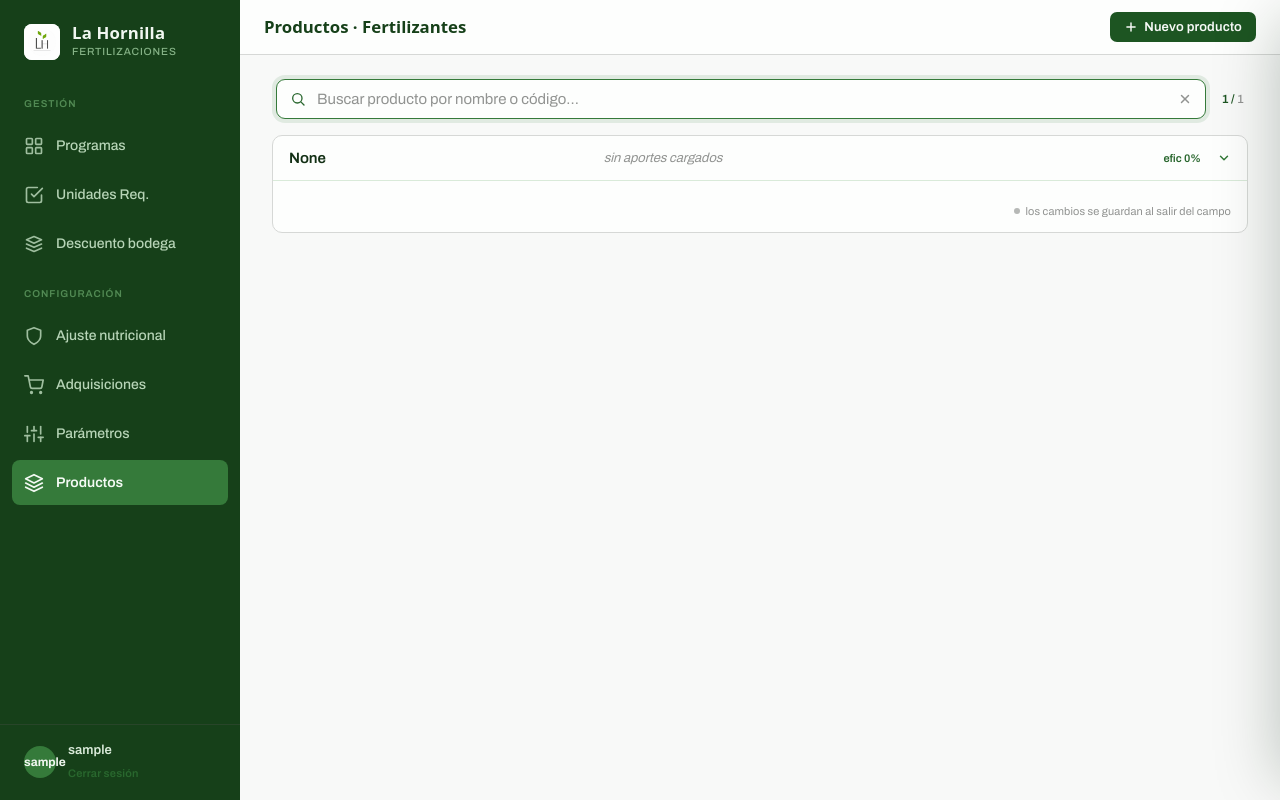
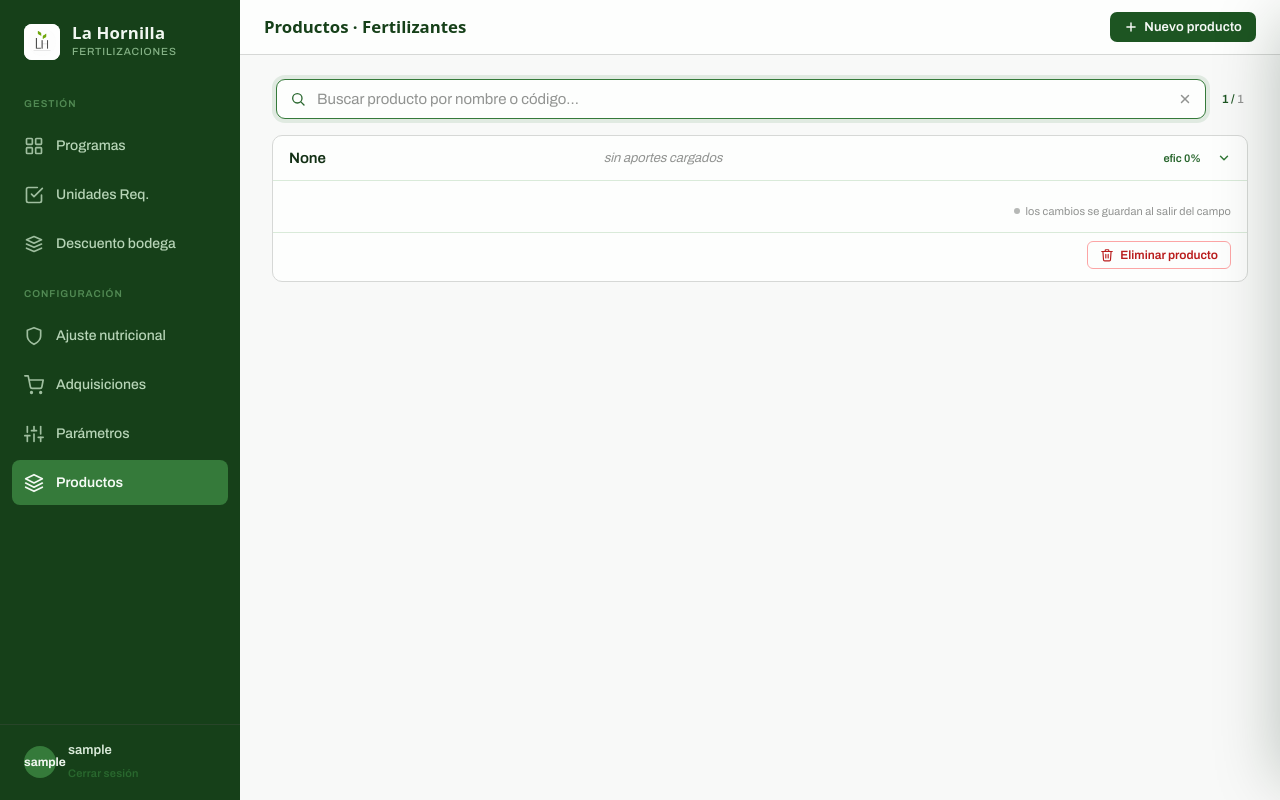
Before and after one commit to FrancSCL/fastapi-gestionfertilizaciones, a FastAPI app: page /app/parametros/productos in a window 1280 px wide. Run offline with FastAPI, Linux system fonts and the light colour scheme; the visitor is signed in with stand-in values (Sample User, id 1); data that the repository does not hold is empty; some web fonts are replaced.

Commit message:
feat(productos): anti-duplicado + eliminar producto
Anti-duplicado:
- queries.existe_producto_por_nombre(nombre): chequea TRIM+LOWER
  contra DIM_AREATECNICA_FITO_PRODUCTO con id_actividad='5'.
- Endpoint crear_producto valida antes del INSERT y si ya existe
  redirige con ?err=duplicado. El nombre se guarda trimeado.
- Form del drawer ahora bloquea el boton al submit (data-busy,
  disabled, label "Creando…") para evitar doble-click si la red
  esta lenta.

Eliminar producto:
- queries.contar_uso_producto + queries.eliminar_producto. Si el
  producto esta en uso en PRODUCTOSPROGRAMA (dosis cargadas),
  retorna (False, count) sin borrar.
- POST /app/parametros/productos/{id}/eliminar (admin) borra
  nutrientes + producto en transaccion.
- Boton "Eliminar producto" rojo al pie de la card expandida con
  confirm() nativo. Si el producto esta en uso, el endpoint
  redirige con ?err=en_uso&err_detail=N.

UI:
- Banner verde si ?ok=eliminado, banner rojo si ?err=duplicado o
  ?err=en_uso (con cantidad de dosis bloqueando el delete).

```diff
--- a/api/main.py
+++ b/api/main.py
@@ -27,6 +27,7 @@ from .queries import (
     get_semanas_disponibles_cuartel, agregar_semana_programa, eliminar_semana_programa,
     get_productos_lista, get_unidades_lista, save_producto, update_producto_nutrientes,
     get_objetivos, get_modos_accion,
+    existe_producto_por_nombre, eliminar_producto,
     get_papeleta_campo_rows, get_cuarteles_huerfanos, get_sucursal_info, get_semana_info,
     validar_login, get_sucursales_permitidas,
 )
@@ -731,8 +732,19 @@ def post_factor(
 
 
 @app.get("/app/parametros/productos", response_class=HTMLResponse)
-def web_productos(request: Request):
+def web_productos(request: Request, err: str | None = None, ok: str | None = None,
+                  err_detail: str | None = None):
     _require_admin(request)
+    errores = {
+        "duplicado": "Ya existe un fertilizante con ese nombre. No se creó duplicado.",
+        "en_uso": (
+            f"No se puede eliminar: el producto está en uso en "
+            f"{err_detail or '?'} dosis cargadas. Quitalo de la matriz primero."
+        ),
+    }
+    oks = {
+        "eliminado": "Producto eliminado correctamente.",
+    }
     return templates.TemplateResponse(
         "productos.html",
         {
@@ -742,6 +754,8 @@ def web_productos(request: Request):
             "unidades": get_unidades_lista(),
             "objetivos": get_objetivos(),
             "modos_accion": get_modos_accion(),
+            "alert_err": errores.get(err) if err else None,
+            "alert_ok": oks.get(ok) if ok else None,
         },
     )
 
@@ -767,10 +781,16 @@ def crear_producto(
     mn: float = Form(0),
 ):
     _require_admin(request)
+    # Anti-duplicado: si ya existe otro fertilizante con el mismo nombre, no crear
+    if existe_producto_por_nombre(nombre_comercial.strip()):
+        return RedirectResponse(
+            url="/app/parametros/productos?err=duplicado",
+            status_code=303,
+        )
     # UI envia 0-100, BD guarda fracciones 0-1
     reingreso_int = _to_int(reingreso)
     save_producto(
-        nombre_comercial, id_unidad, codigo_softland,
+        nombre_comercial.strip(), id_unidad, codigo_softland,
         n/100, k/100, p/100, mg/100, b/100, ca/100, zn/100, mn/100,
         eficiencia/100,
         precio_usd=precio_usd,
@@ -779,6 +799,18 @@ def crear_producto(
         reingreso=reingreso_int,
     )
     return RedirectResponse(url="/app/parametros/productos", status_code=303)
+
+
+@app.post("/app/parametros/productos/{id_producto}/eliminar")
+def eliminar_producto_endpoint(request: Request, id_producto: str):
+    _require_admin(request)
+    ok, en_uso = eliminar_producto(id_producto)
+    if ok:
+        return RedirectResponse(url="/app/parametros/productos?ok=eliminado", status_code=303)
+    return RedirectResponse(
+        url=f"/app/parametros/productos?err=en_uso&err_detail={en_uso}",
+        status_code=303,
+    )
 
 
 @app.post("/app/parametros/productos/{id_producto}/nutrientes")
--- a/api/queries.py
+++ b/api/queries.py
@@ -881,6 +881,54 @@ def get_modos_accion() -> list:
         with conn.cursor() as cur:
             cur.execute(sql)
             return cur.fetchall()
+
+
+def existe_producto_por_nombre(nombre_comercial: str) -> bool:
+    """True si ya existe un fertilizante (id_actividad=5) con el mismo nombre
+    normalizado (trim + lower)."""
+    sql = """
+        SELECT 1 FROM DIM_AREATECNICA_FITO_PRODUCTO
+        WHERE id_actividad = '5'
+          AND TRIM(LOWER(nombre_comercial)) = TRIM(LOWER(%s))
+        LIMIT 1
+    """
+    with get_connection() as conn:
+        with conn.cursor() as cur:
+            cur.execute(sql, (nombre_comercial,))
+            return cur.fetchone() is not None
+
+
+def contar_uso_producto(id_producto: str) -> int:
+    """Cantidad de filas en PRODUCTOSPROGRAMA que usan el producto."""
+    sql = """
+        SELECT COUNT(*) AS n FROM FACT_AREATECNICA_FERTILIZACION_PRODUCTOSPROGRAMA
+        WHERE id_producto = %s
+    """
+    with get_connection() as conn:
+        with conn.cursor() as cur:
+            cur.execute(sql, (id_producto,))
+            return int(cur.fetchone()["n"])
+
+
+def eliminar_producto(id_producto: str) -> tuple[bool, int]:
+    """Elimina un producto y sus nutrientes asociados.
+    Si el producto esta en uso (filas en PRODUCTOSPROGRAMA), no borra y
+    retorna (False, cantidad_en_uso). Si todo bien retorna (True, 0)."""
+    en_uso = contar_uso_producto(id_producto)
+    if en_uso > 0:
+        return False, en_uso
+    with get_connection() as conn:
+        with conn.cursor() as cur:
+            cur.execute(
+                "DELETE FROM DIM_AREATECNICA_FITO_PRODUCTONUTRIENTES WHERE id_producto = %s",
+                (id_producto,),
+            )
+            cur.execute(
+                "DELETE FROM DIM_AREATECNICA_FITO_PRODUCTO WHERE id = %s",
+                (id_producto,),
+            )
+        conn.commit()
+    return True, 0
 
 
 def save_producto(nombre_comercial: str, id_unidad: int, codigo_softland: int | None,
--- a/api/static/style.css
+++ b/api/static/style.css
@@ -3030,6 +3030,41 @@ h4 { font-size: 0.875rem; text-transform: uppercase; letter-spacing: 0.04em; col
   margin-bottom: var(--sp-2);
 }
 
+.prod-delete-form {
+  padding: 8px var(--sp-4) var(--sp-3);
+  border-top: 1px solid var(--lh-100);
+  display: flex;
+  justify-content: flex-end;
+  margin: 0;
+}
+
+.prod-delete-btn {
+  display: inline-flex;
+  align-items: center;
+  gap: 6px;
+  padding: 6px 12px;
+  background: transparent;
+  border: 1px solid #fca5a5;
+  color: #b91c1c;
+  border-radius: 6px;
+  font-family: inherit;
+  font-size: 0.75rem;
+  font-weight: 600;
+  cursor: pointer;
+  transition: background 0.15s, color 0.15s, border-color 0.15s;
+}
+
+.prod-delete-btn:hover {
+  background: #fee2e2;
+  border-color: #ef4444;
+  color: #7f1d1d;
+}
+
+.prod-delete-btn:disabled {
+  opacity: 0.5;
+  cursor: not-allowed;
+}
+
 .prod-detail-label-small {
   display: block;
   font-size: 0.6875rem;
--- a/api/templates/productos.html
+++ b/api/templates/productos.html
@@ -14,6 +14,19 @@
 
 {% block content %}
 <div class="prod-page">
+
+  {% if alert_err %}
+  <div class="matriz-alert" style="background:#fee2e2;border-color:#dc2626;color:#7f1d1d;" role="alert">
+    <span>{{ alert_err }}</span>
+    <button type="button" class="matriz-alert-close" onclick="this.parentElement.remove()" aria-label="Cerrar">×</button>
+  </div>
+  {% endif %}
+  {% if alert_ok %}
+  <div class="matriz-alert" style="background:#dcfce7;border-color:#16a34a;color:#14532d;" role="status">
+    <span>{{ alert_ok }}</span>
+    <button type="button" class="matriz-alert-close" onclick="this.parentElement.remove()" aria-label="Cerrar">×</button>
+  </div>
+  {% endif %}
 
   <!-- Buscador -->
   <div class="prod-search-bar">
@@ -146,6 +159,22 @@
           </span>
         </div>
       </form>
+
+      <form method="post"
+            action="/app/parametros/productos/{{ p.id }}/eliminar"
+            class="prod-delete-form"
+            onsubmit="return confirm('¿Estás seguro que deseas eliminar {{ p.nombre_comercial }}?\n\nEsta acción no se puede deshacer.');">
+        <button type="submit" class="prod-delete-btn" title="Eliminar producto">
+          <svg viewBox="0 0 24 24" width="14" height="14" fill="none" stroke="currentColor"
+               stroke-width="2" stroke-linecap="round" stroke-linejoin="round">
+            <polyline points="3 6 5 6 21 6"/>
+            <path d="M19 6l-1 14a2 2 0 0 1-2 2H8a2 2 0 0 1-2-2L5 6"/>
+            <path d="M10 11v6M14 11v6"/>
+            <path d="M9 6V4a1 1 0 0 1 1-1h4a1 1 0 0 1 1 1v2"/>
+          </svg>
+          Eliminar producto
+        </button>
+      </form>
     </li>
     {% else %}
     <li class="prod-empty">
@@ -171,7 +200,9 @@
       </button>
     </header>
 
-    <form class="prod-drawer-form" method="post" action="/app/parametros/productos">
+    <form class="prod-drawer-form" method="post" action="/app/parametros/productos"
+          id="prodCreateForm"
+          onsubmit="if(this.dataset.busy){return false;}this.dataset.busy='1';const b=this.querySelector('button[type=submit]');if(b){b.disabled=true;b.textContent='Creando…';}">
       <div class="prod-drawer-field">
         <label class="prod-drawer-label">Nombre comercial</label>
         <input type="text" name="nombre_comercial" required placeholder="Ej: Urea Granulada"
```
